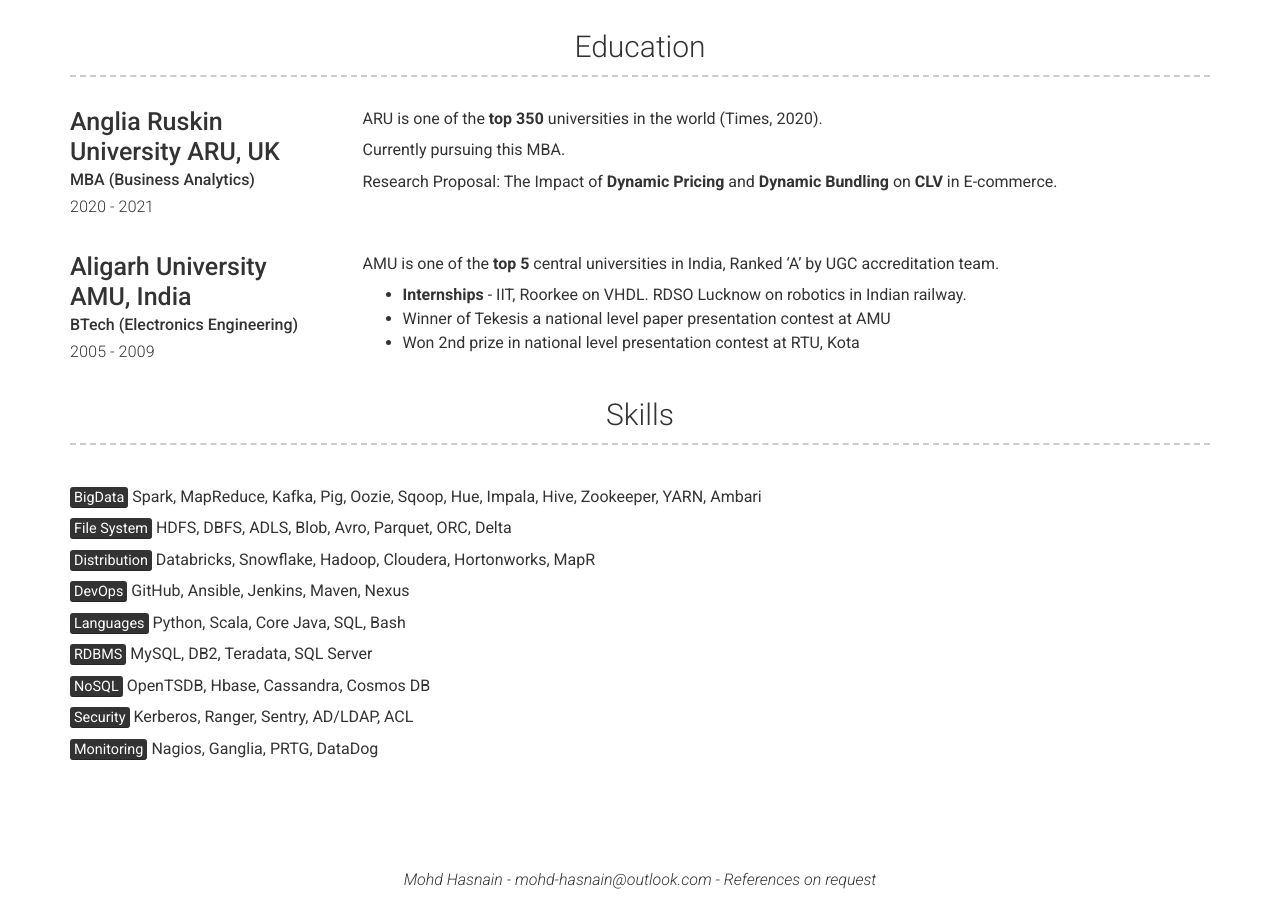
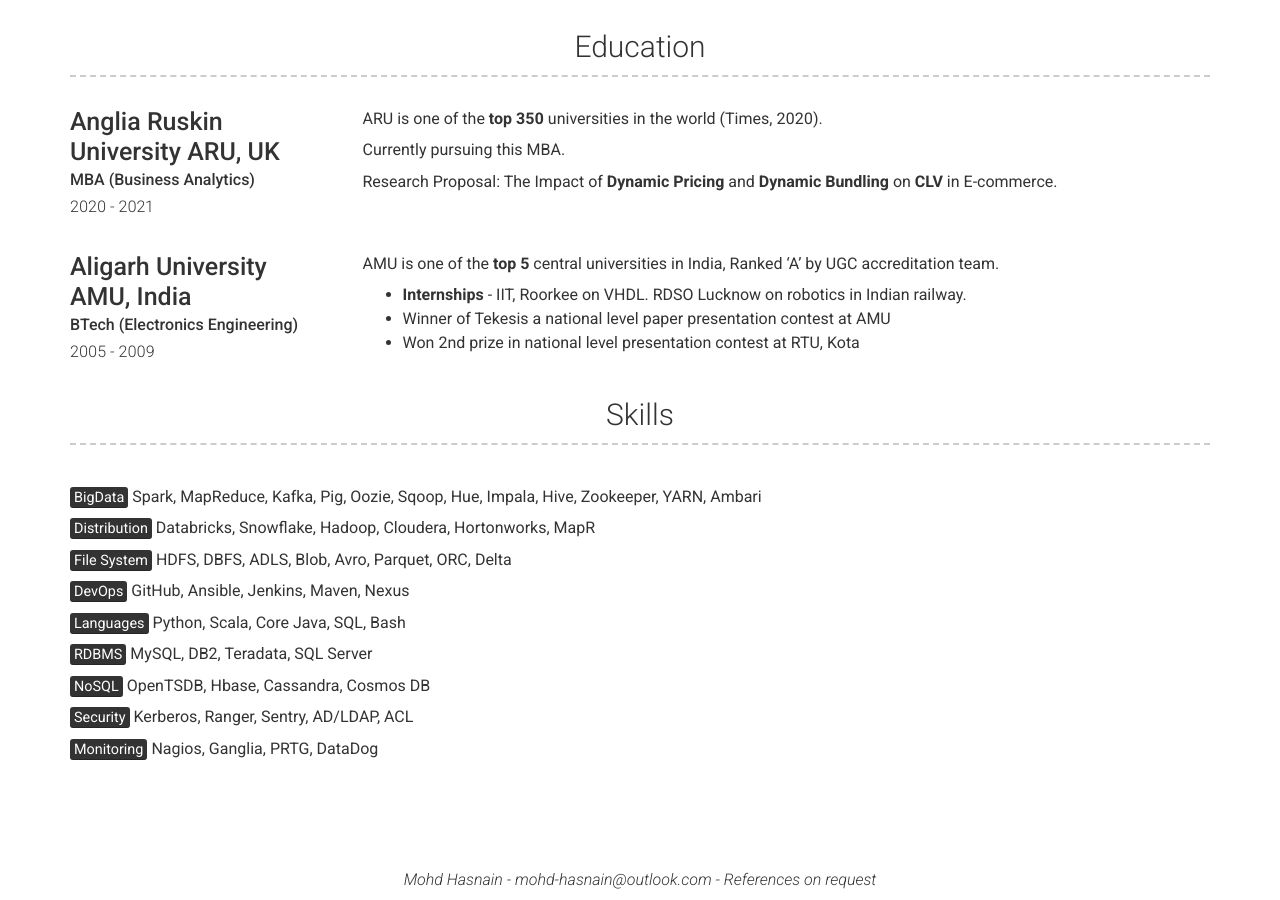
Before and after one commit to mohd-hasnain/mohd-hasnain.github.io, a Jekyll site: the page built from index.md, in a window 1280 px wide and 900 px high, scrolled down 1756 px. Built offline with Jekyll 4.4.1, drawn with Linux system fonts in a browser that asks for light colours; nearby versions of some CDN libraries; part of the change alters nothing that is shown.

```diff
--- a/_config.yml
+++ b/_config.yml
@@ -75,9 +75,9 @@ more_title: Skills #(Use this to override about more section title)
 more_content: | # this will include new lines to allow paragraphs
     <mark>BigData</mark> Spark, MapReduce, Kafka, Pig, Oozie, Sqoop, Hue, Impala, Hive, Zookeeper, YARN, Ambari
 
+    <mark>Distribution</mark> Databricks, Snowflake, Hadoop, Cloudera, Hortonworks, MapR
+
     <mark>File System</mark> HDFS, DBFS, ADLS, Blob, Avro, Parquet, ORC, Delta
-
-    <mark>Distribution</mark> Databricks, Snowflake, Hadoop, Cloudera, Hortonworks, MapR
 
     <mark>DevOps</mark> GitHub, Ansible, Jenkins, Maven, Nexus
 
```
